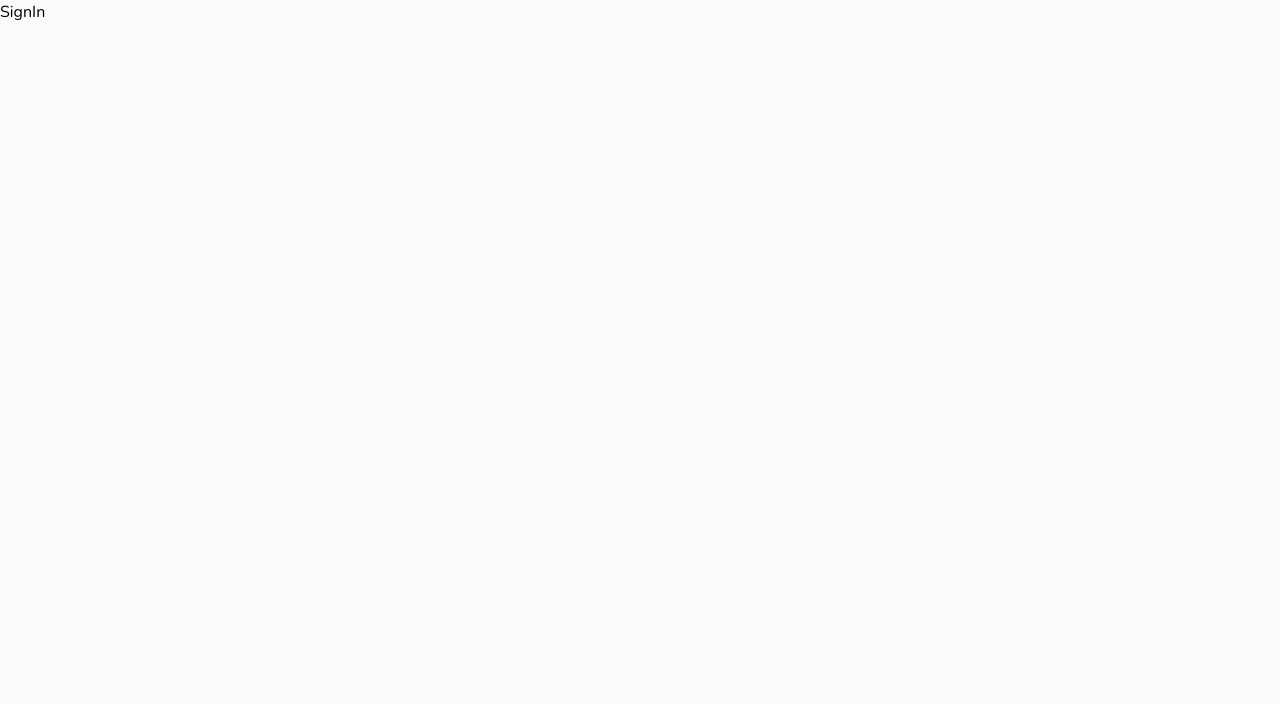
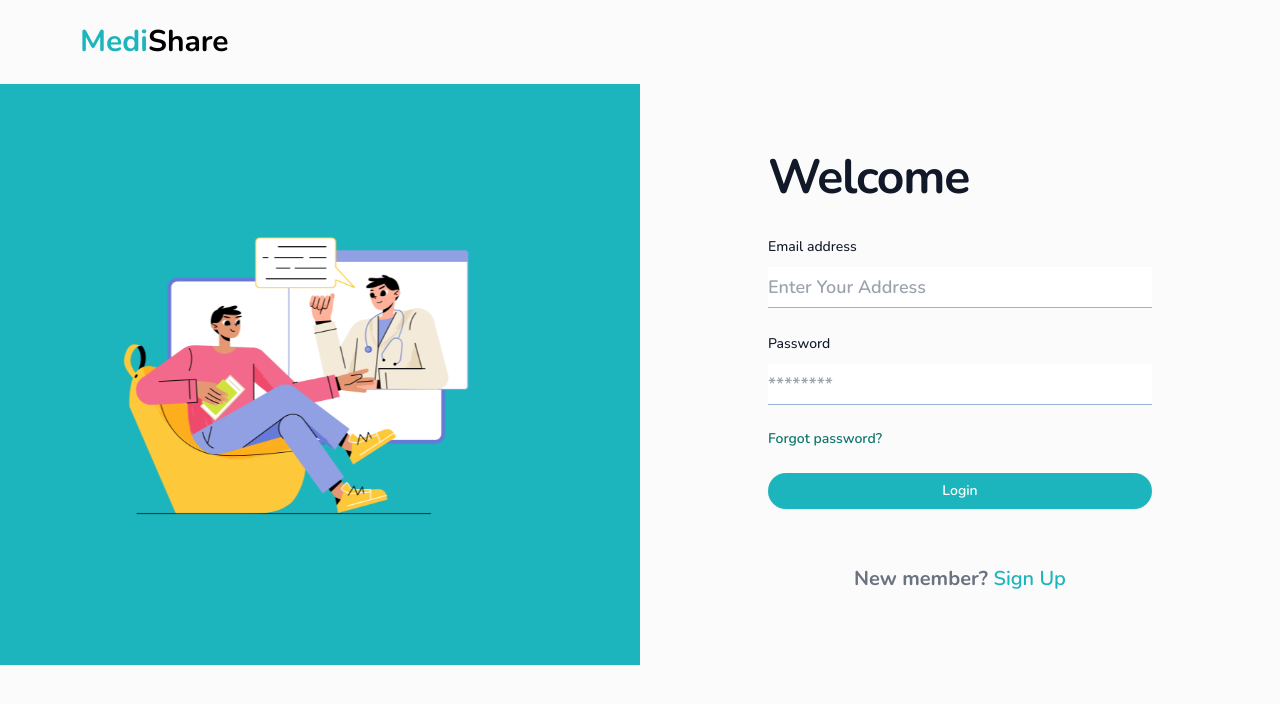
Before and after one commit to Pranjali-12/medishare-client, a React (Create React App) app: page /signin in a window 1280 px wide. Shown: the top 704 px of the page. Built offline with nearby package versions, Linux system fonts and the light colour scheme.

Commit message:
signin done

```diff
--- /dev/null
+++ b/src/Components/SignInLeft.jsx
@@ -0,0 +1,90 @@
+import React from 'react'
+import '../styles/SignInLeft.css'
+
+const SignInLeft = () => {
+  return (
+    <div className='flex flex-row flex-wrap ' >
+        <div className='sm:w-1/2  py-20 px-12 '  style={{backgroundColor:"#1CB5BD"}}>
+           <img src={require("../assets/signup.png")} className='sign-img sm:w-11/12 my-12'></img>
+        </div>
+
+
+        <div className='sm:w-1/2 flex justify-center'>
+        <div className="flex min-h-full flex-1 flex-col justify-center px-6 py-12 lg:px-8">
+        <div className="sm:mx-auto sm:w-full sm:max-w-sm">
+
+          <h2 className="mt-5 text-left text-5xl font-bold leading-9 tracking-tight text-gray-900">
+            Welcome
+          </h2>
+        </div>
+
+        <div className="mt-10 sm:mx-auto sm:w-full sm:max-w-sm">
+          <form className="space-y-6" action="#" method="POST">
+
+            <div>
+              <label htmlFor="email" className="block text-sm font-medium leading-6 text-gray-900">
+                Email address
+              </label>
+              <div className="mt-2">
+                <input
+                  id="email"
+                  name="email"
+                  type="email"
+                  autoComplete="email"
+                  placeholder='Enter Your Address'
+                  required
+                  className="block w-full text-lg font-semibold border-b  py-1.5 text-gray-900   placeholder:text-gray-400 outline-none" style={{borderColor:"#98B3D6"}}
+                />
+              </div>
+            </div>
+
+            <div>
+              <div className="flex items-center justify-between">
+                <label htmlFor="password" className="block text-sm font-medium leading-6 text-gray-900">
+                  Password
+                </label>
+
+              </div>
+              <div className="mt-2">
+                <input
+                  id="password"
+                  name="password"
+                  type="password"
+                  autoComplete="current-password"
+                  placeholder='********'
+                  required
+                  className="block w-full text-lg font-semibold  border-b  py-1.5 text-gray-900   placeholder:text-gray-400 outline-none" style={{borderColor:"#98B3D6"}}
+                />
+              </div>
+            </div>
+            <div className="text-sm">
+                  <a href="#" className="font-semibold text-teal-700 hover:text-teal-500">
+                    Forgot password?
+                  </a>
+                </div>
+            <div>
+              <button
+                type="submit"
+                className="flex w-full justify-center rounded-full  px-3 py-1.5 text-sm font-semibold leading-6 text-white shadow-sm  focus-visible:outline focus-visible:outline-2 focus-visible:outline-offset-2 " style={{backgroundColor:"#1CB5BD"}}
+              >
+                Login
+              </button>
+            </div>
+          </form>
+
+          <p className="mt-10 text-center font-bold py-4 text-xl text-gray-500">
+            New member?{' '}
+            <a href="#" className="font-semibold leading-6 text-indigo-600 hover:text-indigo-500" style={{color:"#1CB5BD"}}>
+              Sign Up
+            </a>
+          </p>
+        </div>
+      </div>
+        </div>
+
+
+    </div>
+  )
+}
+
+export default SignInLeft
--- a/src/pages/SignIn.jsx
+++ b/src/pages/SignIn.jsx
@@ -1,8 +1,14 @@
 import React from 'react'
+import SignInLeft from '../Components/SignInLeft'
 
 const SignIn = () => {
   return (
-    <div>SignIn</div>
+    <div>
+      <div>
+        <h1 className='text-3xl font-bold px-20 my-4 py-2'><span style={{color:"#1CB5BD"}}>Medi</span>Share</h1>
+      </div>
+      <SignInLeft></SignInLeft>
+    </div>
   )
 }
 
--- /dev/null
+++ b/src/styles/SignInLeft.css
@@ -0,0 +1,5 @@
+/* .sign-img{
+    width:80rem;
+    justify-content: center;
+}
+ */
```
Also changed, not shown: src/assets/signup.png (added).
